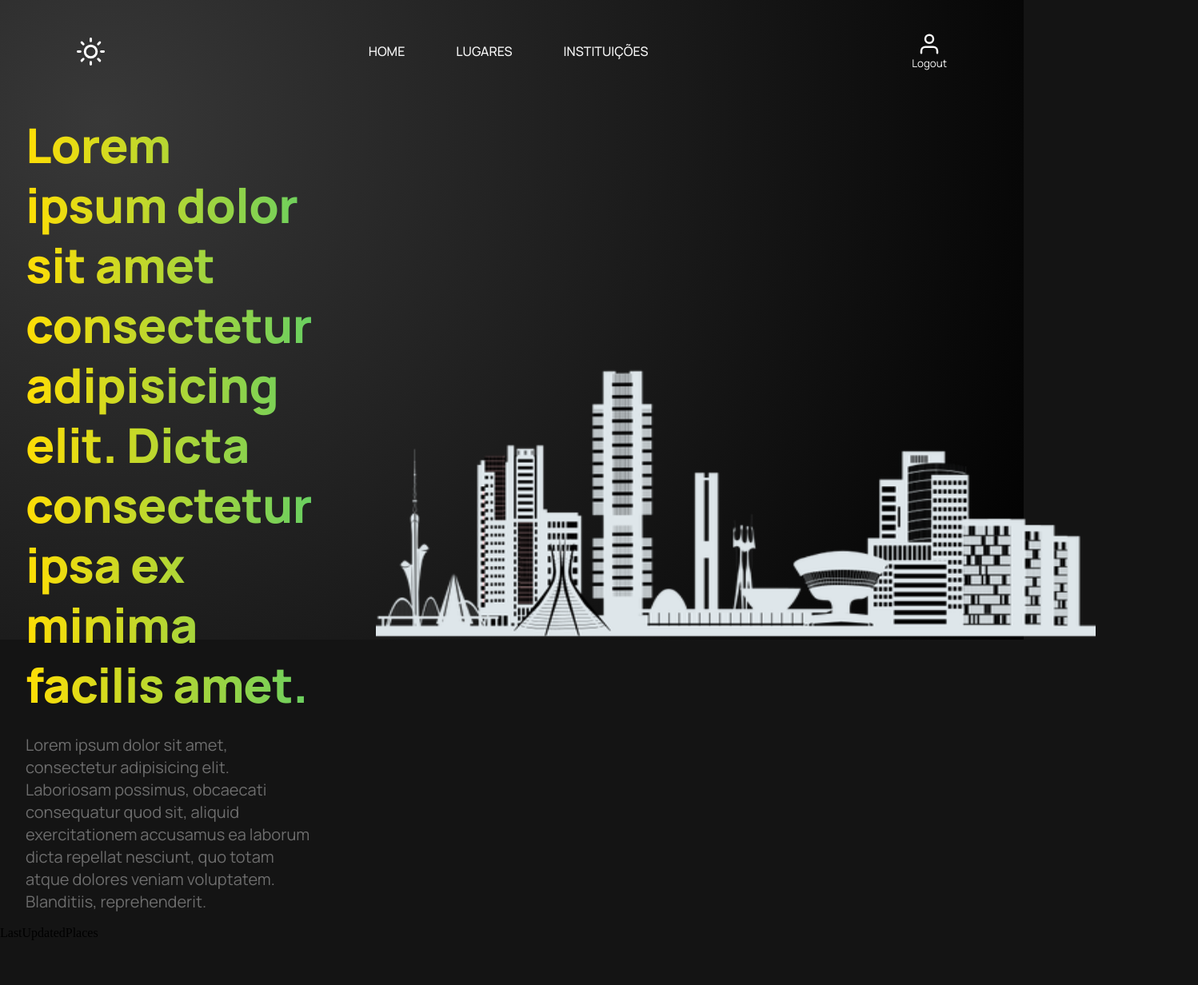
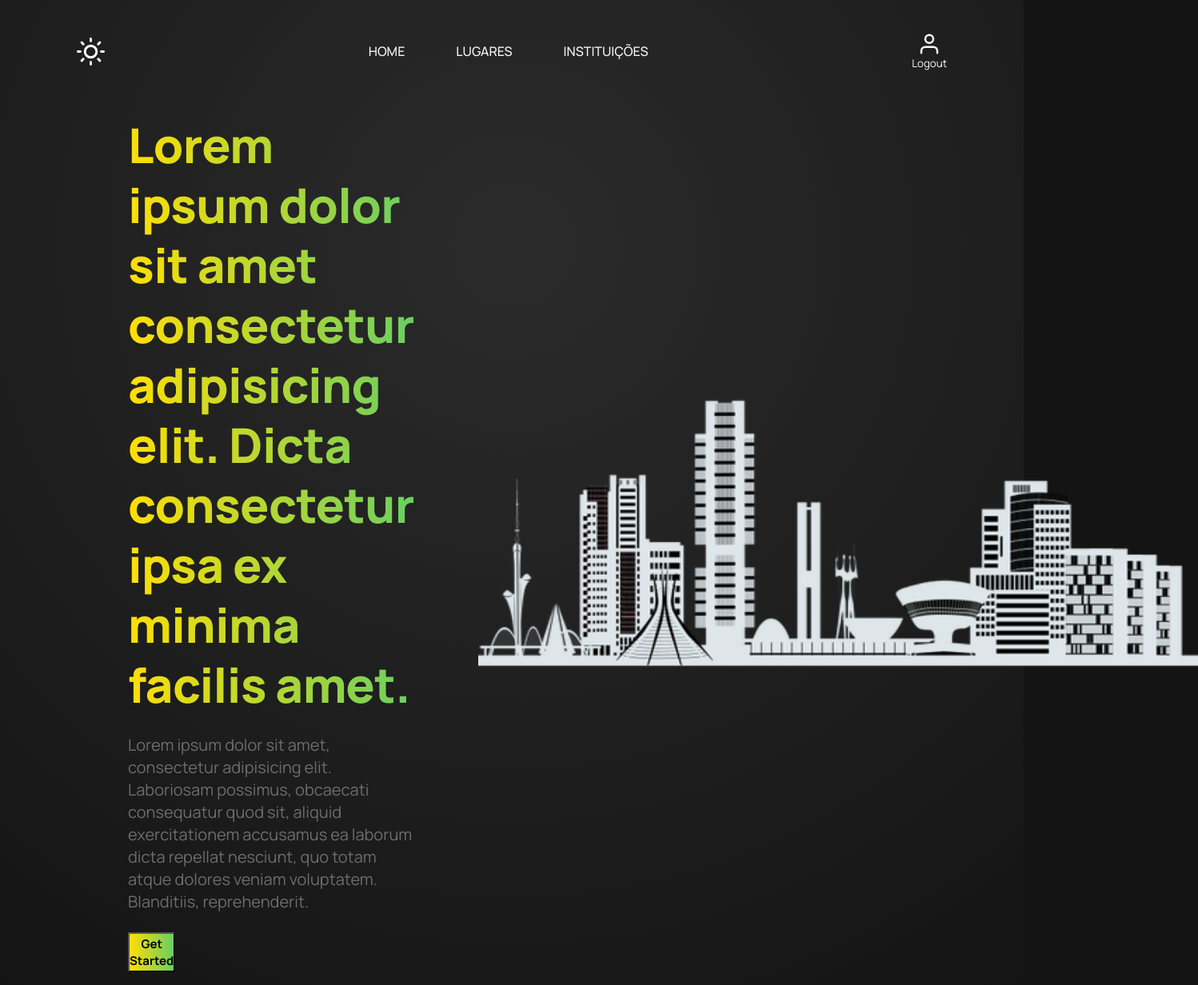
Before and after one commit to ruanlsdn/made-in-brasilia-frontend, a React (Vite) app: page / in a window 1280 px wide. Shown: the whole page at 80% size, 1498 px wide, since content can reach past the window. Before the commit the page ends 1176 px from the top, so only its background shows below. Built offline with nearby package versions, Linux system fonts and the light colour scheme.

Commit message:
adicionando alguns estilos aos componentes do header

```diff
--- a/src/App.css
+++ b/src/App.css
@@ -9,7 +9,6 @@ body {
 }
 
 .App{
-  display: flex;
   width: 100%;
   height: 100vh;
 }
@@ -23,19 +22,38 @@ body {
 }
 
 .gradient-bg {
-  width: 100%;
+/* ff 3.6+ */
+  background: -moz-radial-gradient(circle at 50% 25%, rgba(43, 43, 43, 1) 0%, rgba(20, 20, 20, 1) 100%);
+
+  /* safari 5.1+,chrome 10+ */
+  background: -webkit-radial-gradient(circle at 50% 25%, rgba(43, 43, 43, 1) 0%, rgba(20, 20, 20, 1) 100%);
+
+  /* opera 11.10+ */
+  background: -o-radial-gradient(circle at 50% 25%, rgba(43, 43, 43, 1) 0%, rgba(20, 20, 20, 1) 100%);
+
+  /* ie 10+ */
+  background: -ms-radial-gradient(circle at 50% 25%, rgba(43, 43, 43, 1) 0%, rgba(20, 20, 20, 1) 100%);
+
+  /* global 92%+ browsers support */
+  background: radial-gradient(circle at 50% 25%, rgba(43, 43, 43, 1) 0%, rgba(20, 20, 20, 1) 100%);
+}
+
+.gradient-bg-colorful {
     /* ff 3.6+ */
-      background: -moz-radial-gradient(circle at 10% 19%, rgba(56, 56, 56, 1) 0%, rgba(0, 0, 0, 1) 100%);
+      background: -moz-linear-gradient(90deg, rgba(255, 222, 5, 1) 0%, rgba(105, 207, 97, 1) 100%);
 
       /* safari 5.1+,chrome 10+ */
-      background: -webkit-radial-gradient(circle at 10% 19%, rgba(56, 56, 56, 1) 0%, rgba(0, 0, 0, 1) 100%);
+      background: -webkit-linear-gradient(90deg, rgba(255, 222, 5, 1) 0%, rgba(105, 207, 97, 1) 100%);
 
       /* opera 11.10+ */
-      background: -o-radial-gradient(circle at 10% 19%, rgba(56, 56, 56, 1) 0%, rgba(0, 0, 0, 1) 100%);
+      background: -o-linear-gradient(90deg, rgba(255, 222, 5, 1) 0%, rgba(105, 207, 97, 1) 100%);
+
+      /* ie 6-9 */
+      filter: progid:DXImageTransform.Microsoft.gradient(startColorstr='#69CF61', endColorstr='#FFDE05', GradientType=0);
 
       /* ie 10+ */
-      background: -ms-radial-gradient(circle at 10% 19%, rgba(56, 56, 56, 1) 0%, rgba(0, 0, 0, 1) 100%);
+      background: -ms-linear-gradient(90deg, rgba(255, 222, 5, 1) 0%, rgba(105, 207, 97, 1) 100%);
 
-      /* global 92%+ browsers support */
-      background: radial-gradient(circle at 10% 19%, rgba(56, 56, 56, 1) 0%, rgba(0, 0, 0, 1) 100%);
+      /* global 94%+ browsers support */
+      background: linear-gradient(90deg, rgba(255, 222, 5, 1) 0%, rgba(105, 207, 97, 1) 100%);
 }
--- a/src/App.tsx
+++ b/src/App.tsx
@@ -5,13 +5,10 @@ import { BrowserRouter, Routes, Route } from "react-router-dom";
 function App() {
   return (
     <div className="App">
-      <BrowserRouter>
-        <div className="gradient-bg">
-          <Navbar />
-          <Banner />
-          <LastUpdatedPlaces />
-        </div>
-      </BrowserRouter>
+      <div className="gradient-bg">
+        <Navbar />
+        <Banner />
+      </div>
     </div>
   );
 }
--- a/src/components/Banner/Banner.tsx
+++ b/src/components/Banner/Banner.tsx
@@ -17,6 +17,11 @@ const Banner = () => {
             accusamus ea laborum dicta repellat nesciunt, quo totam atque
             dolores veniam voluptatem. Blanditiis, reprehenderit.
           </p>
+          <div className="banner-content-get-started">
+            <button className="gradient-bg-colorful">
+              <span>Get Started</span>
+            </button>
+          </div>
         </div>
         <div className="banner-content-img">
           <img src={brasilia_banner} alt="catedral" />
--- a/src/components/Banner/banner.css
+++ b/src/components/Banner/banner.css
@@ -1,6 +1,6 @@
 .banner {
     display: flex;
-    padding: 1rem 2rem;
+    padding: 1rem 10rem;
 }
 
 .banner-content {
@@ -13,7 +13,6 @@
 }
 
 .banner-content-texts {
-    width: 50%;
     font-family: var(--font-family);
 }
 
@@ -30,6 +29,28 @@
     line-height: 28px;
     color: var(--secondary-color);
     margin-top: 1.5rem;
+    margin-bottom: 1.5rem;
+}
+
+.banner-content-get-started {
+    display: flex;
+}
+
+.banner-content-get-started button {
+    min-height: 50px;
+    flex: 0.1;
+    cursor: pointer;
+    transition: transform 0.3s ease-in-out;
+}
+
+.banner-content-get-started button:hover{
+    transform: translateY(-5px);
+}
+
+.banner-content-get-started span {
+    font-family: var(--font-family);
+    font-size: 15px;
+    font-weight: bold;
 }
 
 .banner-content-img img{
--- a/src/components/LastUpdatedPlaces/LastUpdatedPlaces.tsx
+++ /dev/null
@@ -1,7 +0,0 @@
-import React from "react";
-
-const LastUpdatedPlaces = () => {
-  return <div>LastUpdatedPlaces</div>;
-};
-
-export default LastUpdatedPlaces;
--- a/src/main.tsx
+++ b/src/main.tsx
@@ -1,10 +1,13 @@
-import React from 'react'
-import ReactDOM from 'react-dom/client'
-import App from './App'
-import './index.css'
+import React from "react";
+import ReactDOM from "react-dom/client";
+import App from "./App";
+import "./index.css";
+import { BrowserRouter, Routes, Route } from "react-router-dom";
 
-ReactDOM.createRoot(document.getElementById('root') as HTMLElement).render(
+ReactDOM.createRoot(document.getElementById("root") as HTMLElement).render(
   <React.StrictMode>
-    <App />
-  </React.StrictMode>,
-)
+    <BrowserRouter>
+      <App />
+    </BrowserRouter>
+  </React.StrictMode>
+);
```
Also changed, not shown: src/components/LastUpdatedPlaces/last-updated-places.css (deleted).
